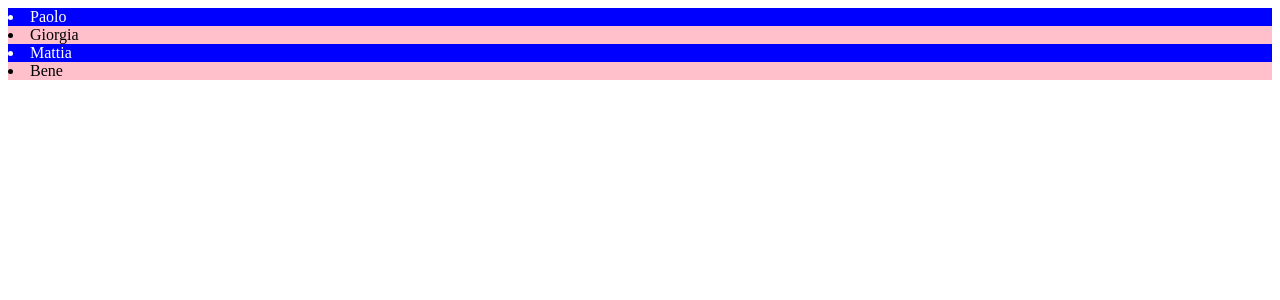
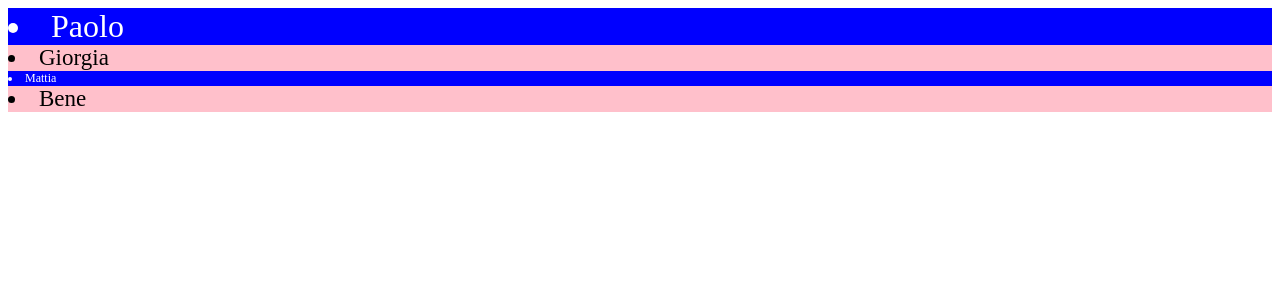
Before and after one commit to Paolo-Fiaschi/angular-udemy, an Angular app in the folder myApp/: page / in a window 1280 px wide. Shown: the top 300 px of the page. Built offline with nearby package versions, Linux system fonts and the light colour scheme.

Commit message:
style inline

```diff
--- a/myApp/src/app/app.component.ts
+++ b/myApp/src/app/app.component.ts
@@ -5,10 +5,9 @@ import { User } from './model/users';
   selector: 'app-root',
   template: `
     <li
-      [ngClass]="{
-        'male': user.gender === 'M',
-        'female': user.gender === 'F'
-      }"
+    [style.backgroundColor]="user.gender === 'M' ? 'blue':'pink'"
+    [style.color]="user.gender === 'M' ? 'white':'black'"
+    [style.fontSize.px]="user.age"
       *ngFor="let user of users">
       {{ user.name }}
     </li>
@@ -20,9 +19,9 @@ import { User } from './model/users';
 })
 export class AppComponent {
   users = [
-    {id: 1, name: 'Paolo', gender: 'M'},
-    {id: 2, name: 'Giorgia', gender: 'F'},
-    {id: 3, name: 'Mattia', gender: 'M'},
-    {id: 4, name: 'Bene', gender: 'F'},
+    {id: 1, name: 'Paolo', age: 32, gender: 'M'},
+    {id: 2, name: 'Giorgia', age: 23, gender: 'F'},
+    {id: 3, name: 'Mattia', age: 12, gender: 'M'},
+    {id: 4, name: 'Bene', age: 23, gender: 'F'},
   ];
 }
```
